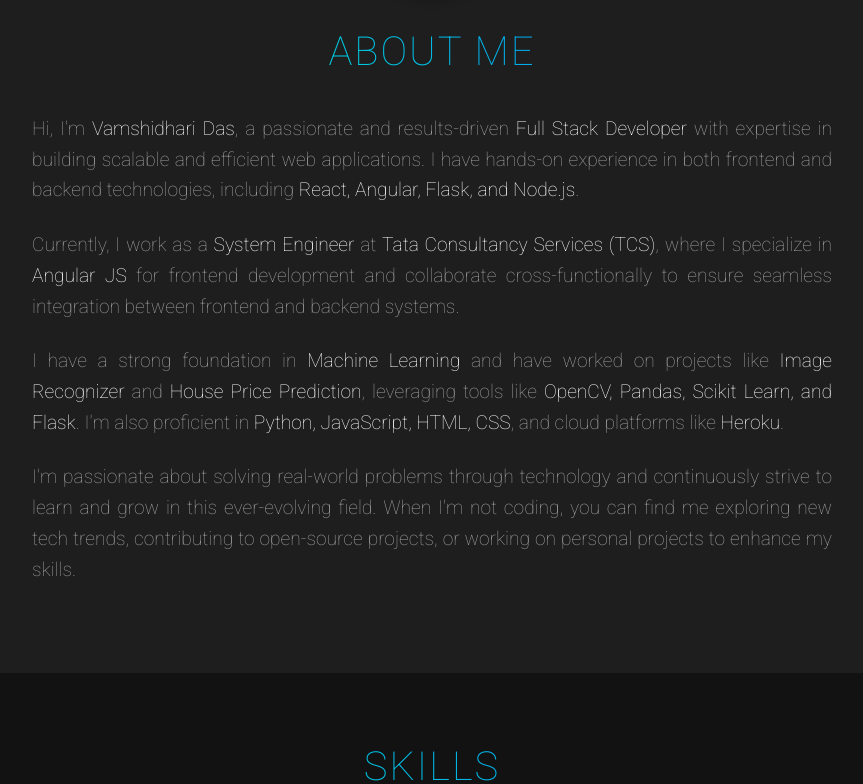
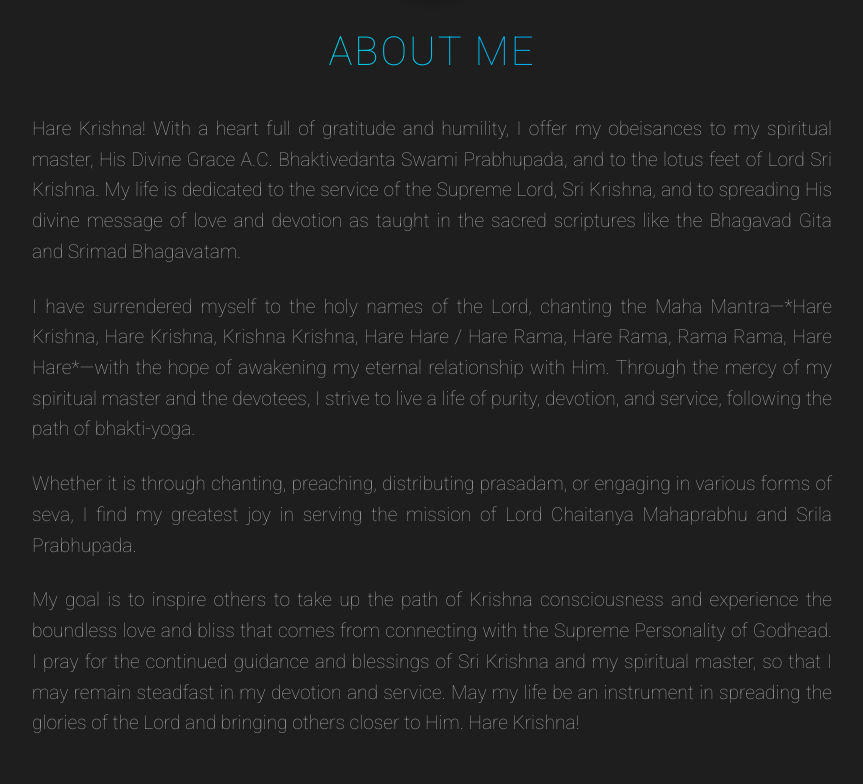
Before and after one commit to rjkalash/Portfolio, a React (Vite) app: page / in a window 1280 px wide. Shown: the part 1016-1800 px from the top of the page, without its empty margins (208-1071 px from the left). Built offline with nearby package versions, Linux system fonts and the light colour scheme.

Commit message:
some info fixed

```diff
--- a/src/assets/styles/GlobalStyles.js
+++ b/src/assets/styles/GlobalStyles.js
@@ -6,7 +6,7 @@
     padding: 0;
     box-sizing: border-box;
     font-family: 'Roboto', sans-serif;
-    font-weight: 250;
+    font-weight: 350;
     background-color: #121212;
     color: #ffffff;
   }
--- a/src/components/About.jsx
+++ b/src/components/About.jsx
@@ -1,7 +1,7 @@
 // src/components/About.js
-import React from 'react';
-import styled from 'styled-components';
-import { motion } from 'framer-motion';
+import React from "react";
+import styled from "styled-components";
+import { motion } from "framer-motion";
 
 const AboutContainer = styled.section`
   padding: 4rem 2rem;
@@ -40,7 +40,6 @@
   text-justify: inter-word; // Improve spacing between words
 
   h2 {
-
     font-size: 2.5rem;
     margin-bottom: 2rem;
     background: linear-gradient(45deg, #00ffcc, #0077ff);
@@ -73,10 +72,13 @@
         animate={{ opacity: 1, y: 0 }}
         transition={{ duration: 1 }}
       >
-        <ProfileImage src="https://iisb.co.in/wp-content/uploads/2022/08/vamshidharidas_pp.jpeg" alt="Vamshidhari Das" />
+        <ProfileImage
+          src="https://iisb.co.in/wp-content/uploads/2022/08/vamshidharidas_pp.jpeg"
+          alt="Vamshidhari Das"
+        />
         <AboutText>
           <h2>About Me</h2>
-          <p>
+          {/* <p>
             Hi, I'm <span className="highlight">Vamshidhari Das</span>, a passionate and results-driven <span className="highlight">Full Stack Developer</span> with expertise in building scalable and efficient web applications. I have hands-on experience in both frontend and backend technologies, including <span className="highlight">React, Angular, Flask, and Node.js</span>.
           </p>
           <p>
@@ -87,6 +89,43 @@
           </p>
           <p>
             I'm passionate about solving real-world problems through technology and continuously strive to learn and grow in this ever-evolving field. When I'm not coding, you can find me exploring new tech trends, contributing to open-source projects, or working on personal projects to enhance my skills.
+          </p> */}
+          <p>
+            Hare Krishna! With a heart full of gratitude and humility, I offer
+            my obeisances to my spiritual master, His Divine Grace A.C.
+            Bhaktivedanta Swami Prabhupada, and to the lotus feet of Lord Sri
+            Krishna. My life is dedicated to the service of the Supreme Lord,
+            Sri Krishna, and to spreading His divine message of love and
+            devotion as taught in the sacred scriptures like the Bhagavad Gita
+            and Srimad Bhagavatam.
+
+          </p>
+          <p>
+            I have surrendered myself to the holy names
+            of the Lord, chanting the Maha Mantra—*Hare Krishna, Hare Krishna,
+            Krishna Krishna, Hare Hare / Hare Rama, Hare Rama, Rama Rama, Hare
+            Hare*—with the hope of awakening my eternal relationship with Him.
+            Through the mercy of my spiritual master and the devotees, I strive
+            to live a life of purity, devotion, and service, following the path
+            of bhakti-yoga.
+          </p>
+
+          <p>
+            Whether it is through chanting, preaching,
+            distributing prasadam, or engaging in various forms of seva, I find
+            my greatest joy in serving the mission of Lord Chaitanya Mahaprabhu
+            and Srila Prabhupada.
+          </p>
+
+          <p>
+            My goal is to inspire others to take up the
+            path of Krishna consciousness and experience the boundless love and
+            bliss that comes from connecting with the Supreme Personality of
+            Godhead. I pray for the continued guidance and blessings of Sri
+            Krishna and my spiritual master, so that I may remain steadfast in
+            my devotion and service. May my life be an instrument in spreading
+            the glories of the Lord and bringing others closer to Him. Hare
+            Krishna!
           </p>
         </AboutText>
       </AboutContent>
```
